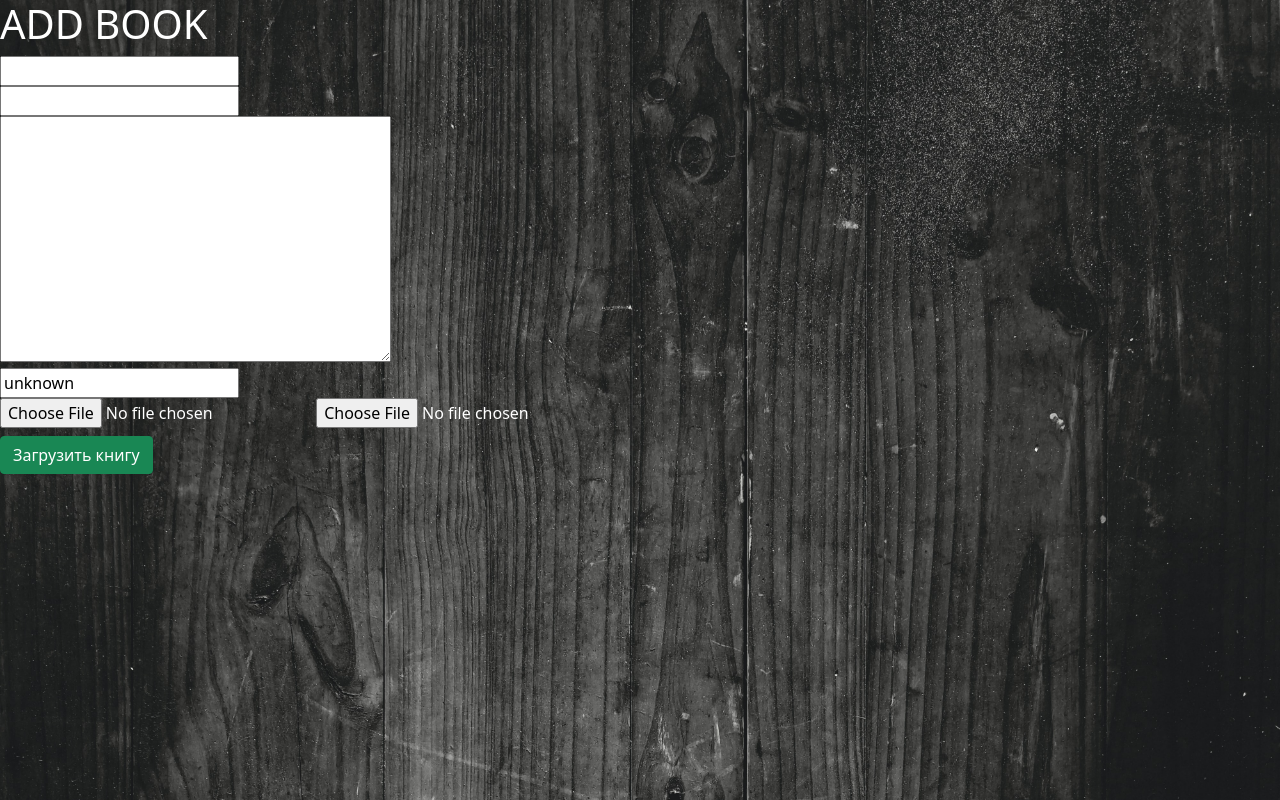
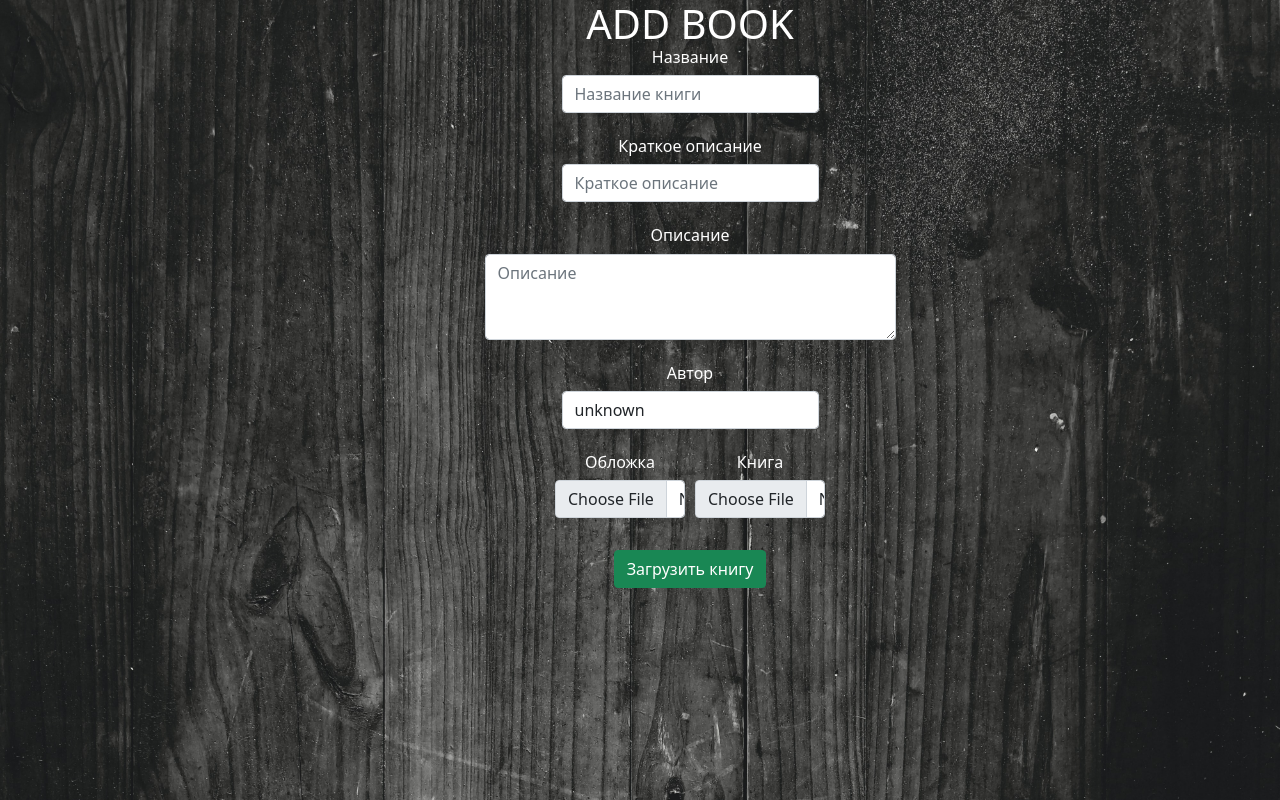
Before and after one commit to TestFileManager/ProjectTestFileManager, a Django app: page /read_hall/add_book in a window 1280 px wide. Run offline with Django 3.2, Linux system fonts and the light colour scheme.

Commit message:
Доделал библиотеку особо не тестил хотя на первый взгляд все путем и на месте понимаюю что и нах она не надо но пусть будет

```diff
--- a/test_documents/files_manager/views.py
+++ b/test_documents/files_manager/views.py
@@ -50,7 +50,6 @@ def on_check(request):
         return redirect('login')
 
 
-
 def in_work(request):
     # подключаем HTML шаблон для главной страницы
     if request.user.is_authenticated:
@@ -68,7 +67,6 @@ def in_work(request):
         return redirect('login')
 
 
-
 def outdated(request):
     if request.user.is_authenticated:
         posts = []
@@ -84,9 +82,9 @@ def outdated(request):
     else:
         return redirect('login')
 
+# ---- для выгрузки файлов ---------------------------
 
 
-# ---- для выгрузки файлов ---------------------------
 class CreatePostView(CreateView):
     model = Post
     form_class = PostForm
@@ -94,6 +92,8 @@ class CreatePostView(CreateView):
     success_url = reverse_lazy("new_files")
 # -----------------------------------------------------
 # -------------------DELETE FILE ----------------------
+
+
 def delete_f(request, pk):
     if request.method == "POST":
         file = Post.objects.get(pk=pk)
--- a/test_documents/read_hall/forms.py
+++ b/test_documents/read_hall/forms.py
@@ -1,7 +1,7 @@
 # --- для выгрузки файлов ---------------
 from django import forms
 from .models import Book
-from django.forms import FileInput
+from django.forms import FileInput, TextInput, Textarea
 # -----------Форма с книгами----------
 
 
@@ -13,13 +13,32 @@ class BookForm(forms.ModelForm):
             'cover', 'file', 'author'
                  ]
         widgets = {
+            'name': TextInput(attrs={
+                'class': "form-control",
+                'placeholder': 'Название книги',
+            }),
+            'short_description': TextInput(attrs={
+                'class': "form-control",
+                'placeholder': 'Краткое описание'
+            }),
+            'description': Textarea(attrs={
+                'class': "form-control",
+                'rows': "3",
+                'placeholder': 'Описание'
+            }),
+            'author': TextInput(attrs={
+                'class': "form-control",
+                'placeholder': 'Автор'
+            }),
             'file': FileInput(attrs={
-                "id": "img",
-                "class": "display_none"
+                'class': "form-control input-sm",
+
+                'placeholder': 'Книга'
             }),
             'cover': FileInput(attrs={
-                "id": "img",
-                "class": "display_none"
+                'class': "form-control input-sm",
+                'id': "formGroupInputSmall",
+                'placeholder': 'Обложка'
             })
         }
 
--- a/test_documents/read_hall/models.py
+++ b/test_documents/read_hall/models.py
@@ -5,20 +5,22 @@ from django.db import models
 
 
 class Book(models.Model):
-    name = models.CharField(max_length=200)
-    short_description = models.CharField(max_length=500)
-    description = models.TextField()
-    cover = models.FileField(upload_to="file_read_hall/cover/")
-    file = models.FileField(upload_to="file_read_hall/")
-    author = models.CharField(max_length=200,default="unknown")
+    name = models.CharField('Название книги', max_length=200)
+    short_description = models.CharField('Краткое описание', max_length=500)
+    description = models.TextField('Описание')
+    cover = models.FileField('Обложка', upload_to="file_read_hall/cover/")
+    file = models.FileField('Книга', upload_to="file_read_hall/")
+    author = models.CharField('Автор', max_length=200,default="unknown")
 
     def deletes(self, *args, **kwargs):
         self.file.delete()
+        self.cover.delete()
         super().delete(*args, **kwargs)
 
     def __str__(self):
         return self.name
 
+
 class Meta:
     verbose_name = 'Книга'
     verbose_name_plural = 'Книги'
--- a/test_documents/read_hall/static/read_hall/css/base.css
+++ b/test_documents/read_hall/static/read_hall/css/base.css
@@ -3,6 +3,7 @@ body {
     background-size: 100%;
     color: white;
 }
+
 .top_bar {
     background: url('../background1.jpg');
     background-size: 100%;
@@ -10,38 +11,148 @@ body {
     justify-content: space-around;
     margin-bottom: 10px;
     border-bottom: 3px solid black;
+}
 
-}
 .top-b {
+    display: flex;
+	align-items:center;
     color:white;
     text-decoration: none;
+    margin: 0px 0px 0px 5px;
 }
+
+.top-b-n{
+    display: flex;
+	align-items:center;
+	flex-direction: column;
+}
+
 .book-shelf{
     display: flex;
-    margin: 0% 15% 0% 15%;
     width: 70%;
     border-left: 7px double black;
     border-right: 7px double white;
     border-top: 2px double white;
     border-bottom: 2px double black;
     border-radius: 12%;
+    margin: 0% 15% 0% 15%;
     padding: 3% 0% 3% 0%;
+    margin-bottom: 10px;
+}
 
-}
 .el-book{
-    width: 14%;
-    height: 168px;
-    display: inline-block;
+    width: 15%;
+    height: 185px;
+    float: left;
     text-align: center;
     background: url('../cover-book.jpg');
     background-size: 100%;
     color: black;
-    margin: 10px;
+    margin: 7px;
     text-decoration: none;
     border-radius: 10%;
 }
+
+.view_book{
+
+    width: 100%;
+    height: 14%;
+}
+
 .img-book{
     border-radius: 10%;
     width: 114px;
     height: 128px;
 }
+
+.form-add-book{
+    margin: 0% 30% 0% 30%;
+    width: 612px;
+    display: flex;
+    flex-direction: column;
+    text-align: center;
+    align-items: center;
+}
+
+.form-add-book1{
+    display: flex;
+    flex-direction: row;
+    justify-content: space-around;
+}
+
+.form-add-book2{
+     display: flex;
+     flex-direction: column;
+     align-items: center;
+     width: 140px;
+}
+
+.form-add-book-style{
+    margin: 0px 5px;
+}
+
+.previews{
+    display: flex;
+    flex-direction: column;
+    justify-content: center;
+    align-items: center;
+
+}
+
+.book-view-img{
+    max-width: 50%;
+    max-height: 700px;
+    width: auto;
+    height: auto;
+    margin: auto;
+}
+
+.book-view-img-img{
+    max-width: 100%;
+    max-height: 700px;
+    border-radius: 8%;
+}
+
+.book-view-author{
+    display: flex;
+    flex-direction: column;
+    align-items: center;
+}
+
+.book-view-text{
+    width: 50%;
+    position:relative;
+    margin-bottom: 15px;
+}
+
+.book-view-text1{
+    margin: 0px 5px;
+}
+
+.border-left{
+    position:absolute;
+    top: 0;
+    left: 0;
+    width: 20%;
+    height: 20%;
+    border-top: 3px solid white;
+    border-left: 3px solid black;
+}
+
+.border-right{
+    position:absolute;
+    bottom: 0;
+    right: 0;
+    width: 20%;
+    height: 20%;
+    border-bottom: 3px solid black;
+    border-right: 3px solid white;
+}
+
+.book-view-button{
+    display: flex;
+	align-items:center;
+    color:white;
+    text-decoration: none;
+    margin: 0px 0px 0px 5px;
+}
--- a/test_documents/read_hall/templates/read_hall/add_book.html
+++ b/test_documents/read_hall/templates/read_hall/add_book.html
@@ -13,15 +13,27 @@
 
 <!-- Основной контент в header -->
 {% block content %}
-    <h1>ADD BOOK</h1>
+    <h1 class="form-add-book">ADD BOOK</h1>
     <form method="post" enctype="multipart/form-data">
         {% csrf_token %}
-        <div>
-            <div>{{ form.name }}</div>
-            <div>{{ form.short_description }}</div>
-            <div>{{ form.description }}</div>
-            <div>{{ form.author }}</div>
-            <div>{{ form.cover }} {{ form.file }}</div>
+        <div class="form-add-book">
+            <div class="form-add-book-style"><h6>Название</h6>{{ form.name }}</div><br>
+            <div class="form-add-book-style"><h6>Краткое описание</h6>{{ form.short_description }}</div><br>
+            <div class="form-add-book-style"><h6>Описание</h6>{{ form.description }}</div><br>
+            <div class="form-add-book-style"><h6>Автор</h6>{{ form.author }}</div><br>
+            <div class="form-add-book1">
+                <div class="form-add-book2">
+                    <div class="form-add-book-style">
+                        <h6>Обложка</h6>
+                        {{ form.cover }}
+                    </div>
+                </div><div class="form-add-book2">
+                    <div class="form-add-book-style">
+                        <h6>Книга</h6>
+                        {{ form.file }}
+                    </div>
+                </div>
+            </div><br>
             <div><button type="submit" class="btn btn-success mt-2"> Загрузить книгу </button></div>
         </div>
     </form>
--- a/test_documents/read_hall/templates/read_hall/read_hall.html
+++ b/test_documents/read_hall/templates/read_hall/read_hall.html
@@ -15,9 +15,9 @@
 {% block content %}
 
     <div class="top_bar">
-        <h4><button class="btn btn-primary my-2"><a class="top-b" href="/">На Главную</a></button></h4>
+        <h4 class="top-b"><button class="btn btn-primary my-2"><a class="top-b" href="/">На Главную</a></button></h4>
         <h4 class="top-b">welcome to my library</h4>
-        <h4><button class="btn btn-primary my-2"><a class="top-b" href="add_book">Добавить новую книгу</a></button></h4>
+        <h4 class="top-b"><button class="btn btn-primary my-2"><a class="top-b" href="add_book">Добавить новую книгу</a></button></h4>
     </div>
     <div class="book-shelf">
         {% if book %}
@@ -26,7 +26,7 @@
             <a href="{{ elb.id }}">
                 <div class="el-book">
                     <h5>  <img class="img-book" src="{{ elb.cover.url }}"></h5>
-                    <h5>{{ elb.name }}</h5>
+                    <h6>{{ elb.name|slice:":25" }}</h6>
                 </div>
             </a>
             {% endfor %}
--- a/test_documents/read_hall/urls.py
+++ b/test_documents/read_hall/urls.py
@@ -25,7 +25,10 @@ from django.conf.urls.static import static
 
 urlpatterns = [
     path('', views.r_h_i, name='home'),
-    path('add_book', BookView.as_view(), name='add_book')
+    path('add_book', BookView.as_view(), name='add_book'),
+    path('<int:pk>', views.BookDetail.as_view(), name='book_detail'),
+    path('book_detail/<int:tk>', views.delete_book, name='delete_book'),
+    path('book_detail/<int:rk>', views.read_book, name='read_book'),
 ]
 
 # -----------------------------------------------------
--- a/test_documents/read_hall/views.py
+++ b/test_documents/read_hall/views.py
@@ -1,5 +1,5 @@
 from django.shortcuts import render, redirect
-from django.views.generic import CreateView
+from django.views.generic import CreateView, DetailView
 from django.urls import reverse_lazy
 from .forms import BookForm
 from .models import Book
@@ -7,12 +7,21 @@ from .models import Book
 # Create your views here.
 
 # ---- книги на сервер ---------------------------
+
+
 class BookView(CreateView):
     model = Book
     form_class = BookForm
     template_name = "read_hall/add_book.html"
-    success_url = reverse_lazy("")
+    success_url = reverse_lazy("home")
 # -----------------------------------------------------
+# -----------Общий обзор книги-------------------------
+
+
+class BookDetail(DetailView):
+    model = Book
+    template_name = "read_hall/book_detail.html"
+    context_object_name = 'book'
 
 
 def r_h_i(request):
@@ -29,3 +38,20 @@ def r_h_i(request):
 
 def add_book(request):
     return render(request, 'read_hall/add_book.html')
+# ---------- Удаление книги ----------------
+
+
+def delete_book(request, tk):
+    if request.method == "POST":
+        book = Book.objects.get(pk=tk)
+        book.delete()
+        book.deletes()
+    return redirect('home')
+# ------- Прочтение книги ----------------
+
+
+def read_book(request, rk):
+    if request.method == "POST":
+        book = Book.objects.get(pk=rk)
+        a = book.file.url
+        print(a)
```
Also changed, not shown: test_documents/read_hall/templates/read_hall/book_detail.html (added, +61 -0 lines), test_documents/db.sqlite3.
